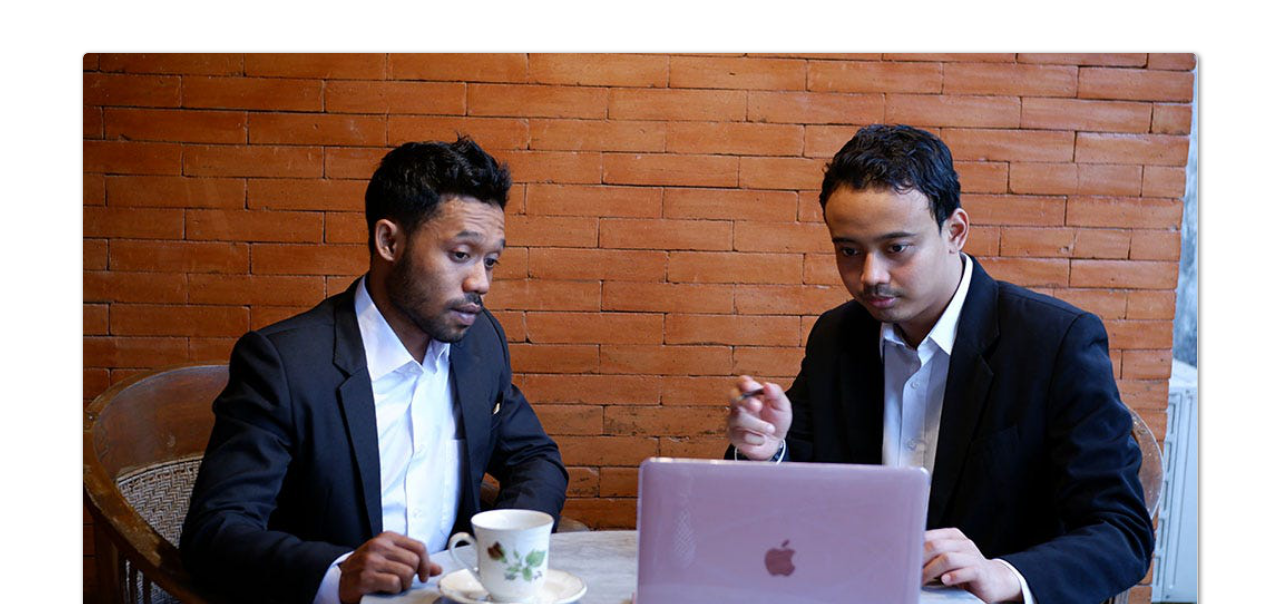
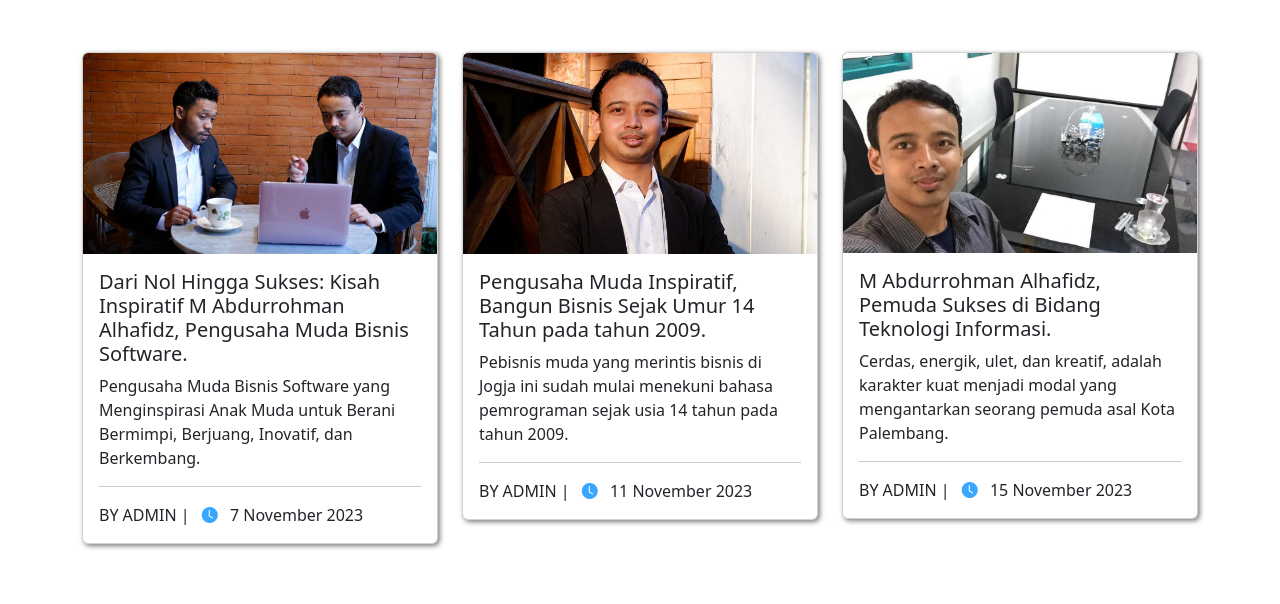
Before and after one commit to alimunif05/Portofolio-Mahafidz, a plain HTML site: page Portofolio Mahafidz - Copy/inspirasi.html in a window 1280 px wide. Shown: the part 196-800 px from the top of the page. Drawn offline with nearby package versions, Linux system fonts and the light colour scheme.

Commit message:
Add files via upload

```diff
--- a/Portofolio Mahafidz - Copy/inspirasi.html
+++ b/Portofolio Mahafidz - Copy/inspirasi.html
@@ -69,15 +69,15 @@
         </div>
 
         <div class="row justify-content-center">
-          <div class="col-xxl-4 mb-4">
+          <div class="col-lg-4 mb-4">
             <a href="inspirasi1.html">
               <div class="card" data-aos="fade-right" data-aos-duration="1500" data-aos-delay="150">
                 <div class="img-container-inspirasi">
                   <img src="img-inspirasi/1.png" class="card-img-top" alt="INSPIRASI" />
                 </div>
                 <div class="card-body">
-                  <h5 class="card-title">Dari Nol Hingga Sukses: Kisah Inspiratif M Abdurrohman Alhafidz, Pengusaha Muda Bisnis Software</h5>
-                  <p class="card-text">Pengusaha Muda Bisnis Software yang Menginspirasi Anak Muda untuk Berani Bermimpi dan Berjuang</p>
+                  <h5 class="card-title">Dari Nol Hingga Sukses: Kisah Inspiratif M Abdurrohman Alhafidz, Pengusaha Muda Bisnis Software.</h5>
+                  <p class="card-text">Pengusaha Muda Bisnis Software yang Menginspirasi Anak Muda untuk Berani Bermimpi, Berjuang, Inovatif, dan Berkembang.</p>
                   <!-- <a href="inspirasi1.html" class=" kunjungi btn btn-success inspirasi-klik">Baca selengkapnya</a> -->
                   <hr>
                   <div class="waktu">
@@ -90,7 +90,7 @@
             </a>
           </div>
 
-          <div class="col-xxl-4 mb-4">
+          <div class="col-lg-4 mb-4">
             <a href="inspirasi2.html">
               <div class="card" data-aos="fade-up" data-aos-duration="1500" data-aos-delay="150">
                 <div class="img-container-inspirasi">
@@ -111,15 +111,15 @@
             </a>
           </div>
 
-          <div class="col-xxl-4 mb-4">
+          <div class="col-lg-4 mb-4">
             <a href="inspirasi3.html">
               <div class="card" data-aos="fade-left" data-aos-duration="1500" data-aos-delay="150">
                 <div class="img-container-inspirasi">
                   <img src="img-inspirasi/3.jpg" class="card-img-top" alt="INSPIRASI"  />
                 </div>
                 <div class="card-body">
-                  <h5 class="card-title">M Abdurrohman Alhafidz, Pemuda Sukses di Bidang Teknologi Informasi</h5>
-                  <p class="card-text">Cerdas, energik, ulet, dan kreatif, adalah karakter kuat menjadi modal yang mengantarkan seorang pemuda asal Kota Palembang</p>
+                  <h5 class="card-title">M Abdurrohman Alhafidz, Pemuda Sukses di Bidang Teknologi Informasi.</h5>
+                  <p class="card-text">Cerdas, energik, ulet, dan kreatif, adalah karakter kuat menjadi modal yang mengantarkan seorang pemuda asal Kota Palembang.</p>
                   <!-- <a href="inspirasi3.html" class="kunjungi btn btn-success inspirasi-klik">Baca selengkapnya</a> -->
                   <hr>
                   <div class="waktu">
```
